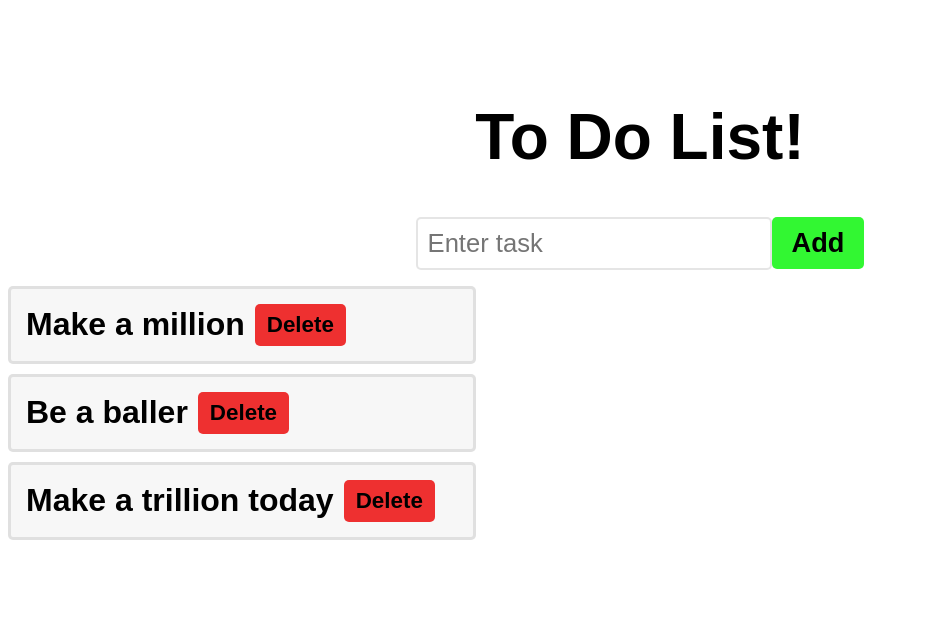
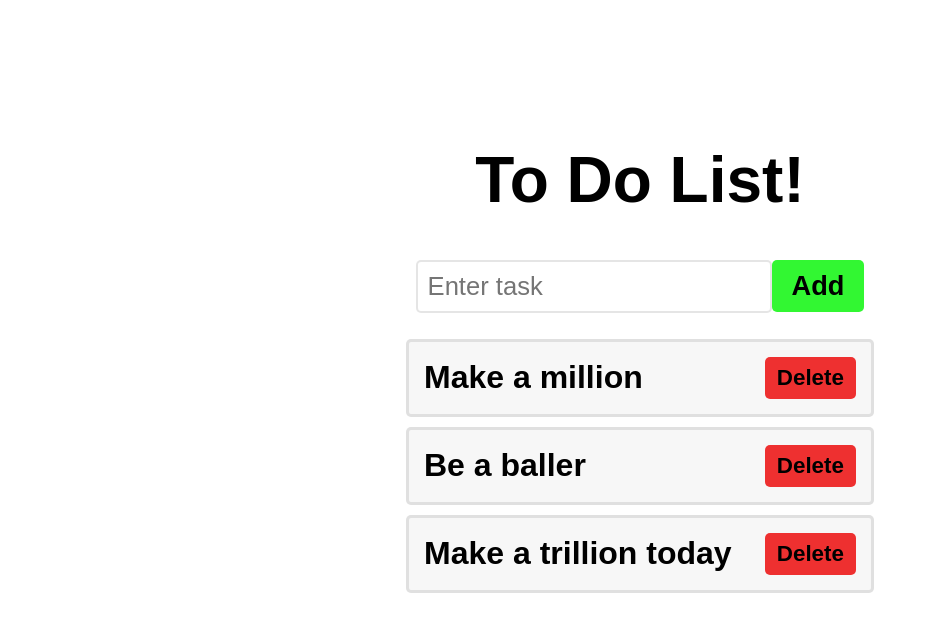
Before and after one commit to ryan-helou/Todo-List, a React (Vite) app: page / in a window 1280 px wide. Shown: the top 632 px of the page, without its empty margins (0-929 px from the left). Built offline with nearby package versions, Linux system fonts and the light colour scheme.

Commit message:
Update index.css

```diff
--- a/src/index.css
+++ b/src/index.css
@@ -1,7 +1,10 @@
 .to-do-list{
     font-family: Arial, sans-serif;
-    text-align:center;
-    margin-top:100px
+    display: flex;
+    flex-direction: column;
+    align-items: center;
+    text-align: center;
+    margin-top: 100px;
 }
 h1{
     font-size: 4rem;
@@ -24,8 +27,8 @@ button{
 .delete-button{
     padding: 8px 12px;
     font-size: 1.4rem;
-    margin-left: 10px;
     background-color: rgb(238, 48, 48);
+    margin-left: auto;
 }
 .delete-button:hover{
     background-color: rgb(214, 60, 60);
@@ -51,6 +54,7 @@ li{
     border-radius: 5px;
     display: flex;
     align-items: center;
+    margin: 10px auto;
 }
 .text{
     flex: 0 1 auto;
```
